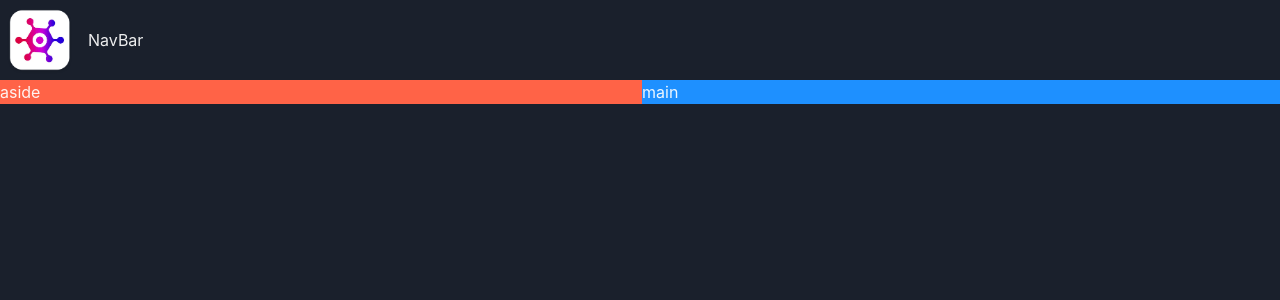
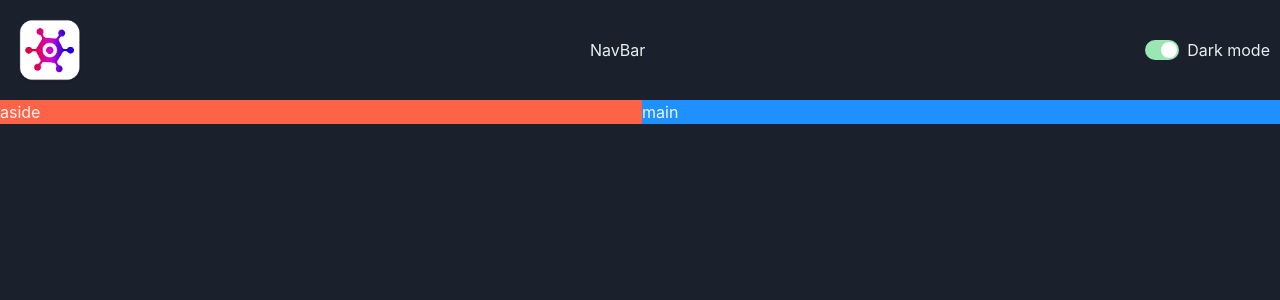
Before and after one commit to AhmedQasem4/ahmed-game-hub, a React (Vite) app: page / in a window 1280 px wide. Shown: the top 300 px of the page. Built offline with nearby package versions, Linux system fonts and the light colour scheme.

Commit message:
Build Color mode switch

```diff
--- /dev/null
+++ b/src/components/DarkModeSwitch.tsx
@@ -0,0 +1,16 @@
+import { HStack, Switch, Text, useColorMode } from '@chakra-ui/react'
+import React from 'react'
+
+const DarkModeSwitch = () => {
+
+    const { colorMode, toggleColorMode } = useColorMode();
+
+  return (
+    <HStack>
+        <Switch colorScheme='green' isChecked={colorMode === 'dark'} onChange={toggleColorMode}/>
+        <Text>Dark mode</Text>
+    </HStack>
+  )
+}
+
+export default DarkModeSwitch
--- a/src/components/NavBar.tsx
+++ b/src/components/NavBar.tsx
@@ -1,12 +1,14 @@
 import { HStack, Image, Text } from '@chakra-ui/react'
 
 import logo from '../assets/logo.webp';
+import DarkModeSwitch from './DarkModeSwitch';
 
 const NavBar = () => {
   return (
-    <HStack>
+    <HStack justifyContent='space-between' padding='10px'>
         <Image src={logo} boxSize='20'/>
         <Text>NavBar</Text>
+        <DarkModeSwitch />
     </HStack>
   )
 }
```
